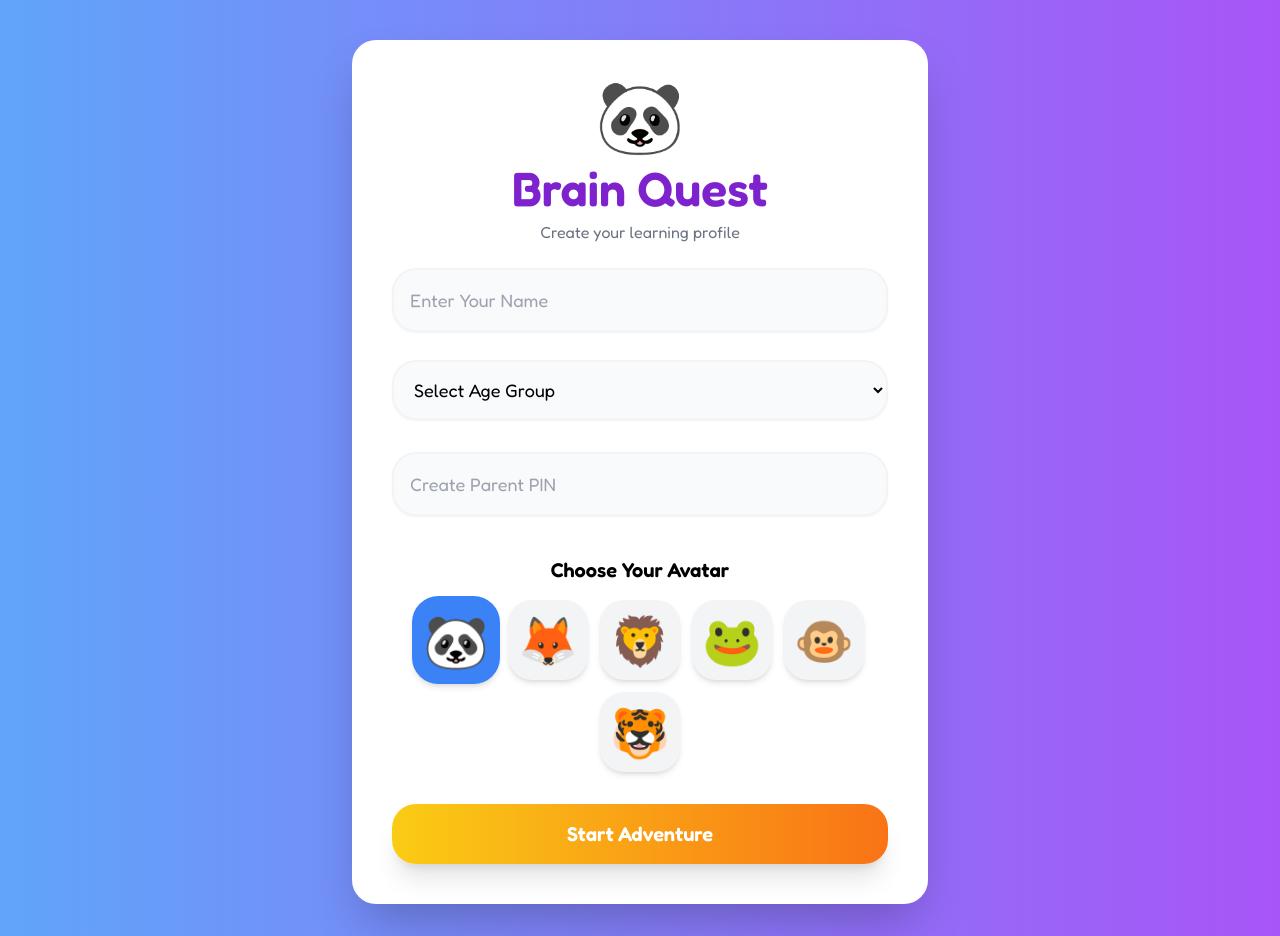
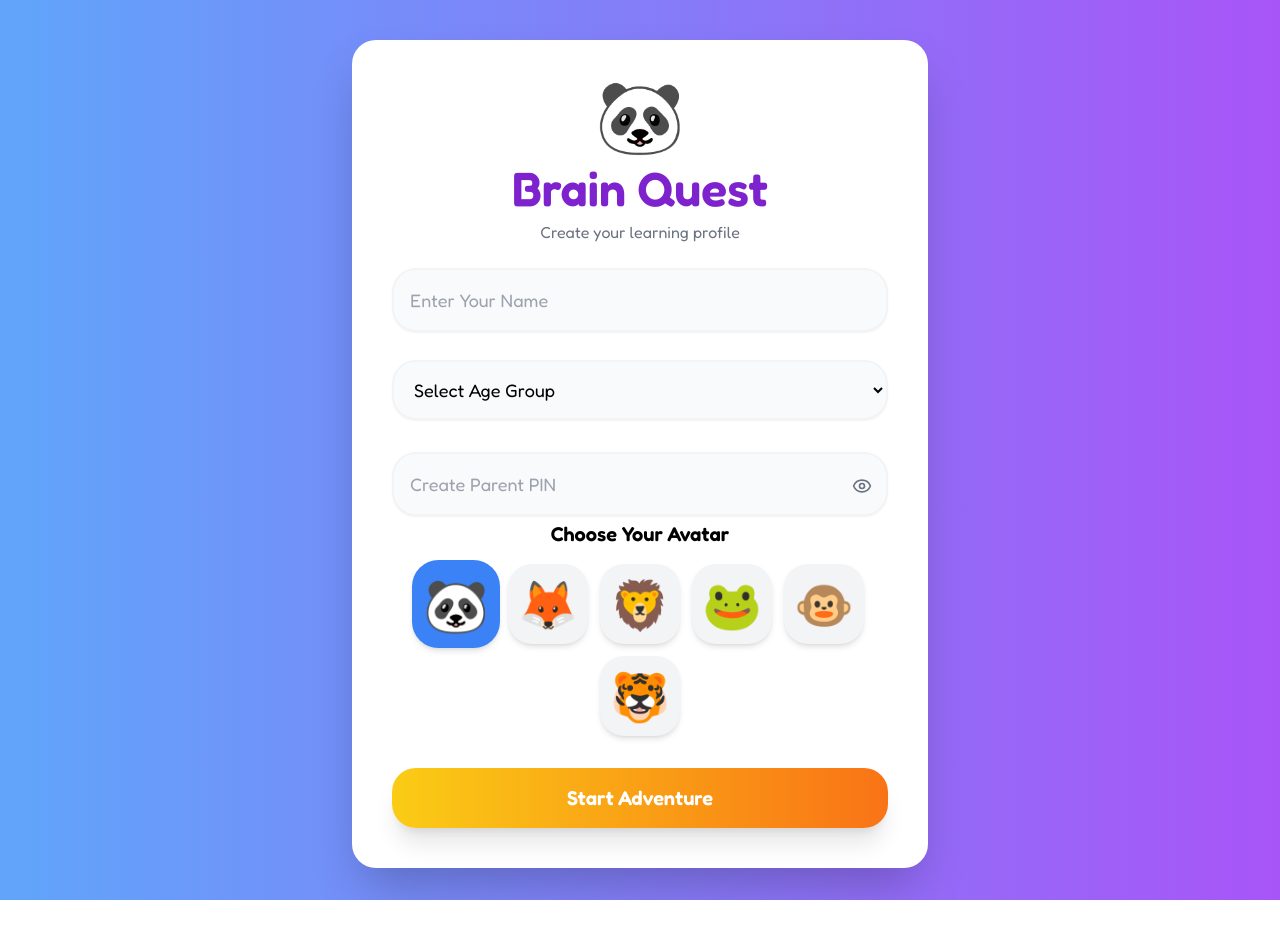
Before and after one commit to Yash-Roy05/Brain-Quest, a React (Create React App) app: page /create-profile in a window 1280 px wide. After the commit the page ends 900 px from the top, so only its background shows below. Built offline with nearby package versions, Linux system fonts and the light colour scheme.

Commit message:
Parent pin fix to only 4 digit pin

```diff
--- a/package.json
+++ b/package.json
@@ -10,6 +10,7 @@
     "@types/react": "^19.2.14",
     "@types/react-dom": "^19.2.3",
     "framer-motion": "^12.38.0",
+    "lucide-react": "^1.18.0",
     "react": "^19.2.5",
     "react-confetti": "^6.4.0",
     "react-dom": "^19.2.5",
--- a/src/pages/CreateProfile.tsx
+++ b/src/pages/CreateProfile.tsx
@@ -2,6 +2,7 @@ import { useState } from "react";
 import { useNavigate } from "react-router-dom";
 import { useUser } from "../context/UserContext.tsx";
 import PageWrapper from "../components/PageWrapper.tsx";
+import { Eye, EyeOff } from "lucide-react";
 
 export default function Profile() {
   const navigate = useNavigate();
@@ -19,6 +20,8 @@ export default function Profile() {
 
   // parent empty error hadling
   const [pinError, setPinError] = useState(false);
+
+  const [showPin, setShowPin] = useState(false);
 
   // ⭐ Selected Avatar
   const [avatar, setAvatar] = useState("🐼");
@@ -39,13 +42,13 @@ export default function Profile() {
       setAgeError(false);
     }
 
-    if (!parentPin.trim()) {
+    if (parentPin.length !== 4) {
       setPinError(true);
     } else {
       setPinError(false);
     }
 
-    if (!name.trim() || !age || !parentPin.trim()) {
+    if (!name.trim() || !age || parentPin.length !== 4) {
       return;
     }
 
@@ -135,29 +138,33 @@ export default function Profile() {
             Please select age group
           </p>
 
+          <div className="relative">
             <input
-            type="password"
-            maxLength={6}
+              type={showPin ? "text" : "password"}
+              inputMode="numeric"
+              maxLength={4}
               placeholder="Create Parent PIN"
               value={parentPin}
               onChange={(e) => {
-              setParentPin(e.target.value);
+                const value = e.target.value.replace(/\D/g, "");
+                setParentPin(value);
                 setPinError(false);
               }}
-            className={`w-full bg-gray-50 border-2 rounded-3xl p-4 text-lg shadow-sm focus:outline-none mb-1 ${
+              className={`w-full bg-gray-50 border-2 rounded-3xl p-4 pr-12 text-lg shadow-sm focus:outline-none mb-1 ${
                 pinError
                   ? "border-red-500"
                   : "border-gray-100 focus:border-purple-500"
               }`}
             />
 
-          <p
-            className={`text-red-500 text-sm text-left min-h-[20px] mb-4 ${
-              pinError ? "opacity-100" : "opacity-0"
-            }`}
+            <button
+              type="button"
+              onClick={() => setShowPin(!showPin)}
+              className="absolute right-4 top-1/2 -translate-y-1/2 text-gray-500 hover:text-gray-700"
             >
-            Please create parent PIN
-          </p>
+              {showPin ? <EyeOff size={20} /> : <Eye size={20} />}
+            </button>
+          </div>
 
           {/* 🧍 Avatar Selection */}
           <div className="mb-8">
--- a/src/pages/ParentLogin.tsx
+++ b/src/pages/ParentLogin.tsx
@@ -1,6 +1,7 @@
 import { useState } from "react";
 import { useNavigate } from "react-router-dom";
 import { useUser } from "../context/UserContext.tsx";
+import { Eye, EyeOff } from "lucide-react";
 
 export default function ParentLogin() {
   const navigate = useNavigate();
@@ -8,20 +9,25 @@ export default function ParentLogin() {
   const { user } = useUser();
 
   const [pin, setPin] = useState("");
-  const [error, setError] = useState(false);
+  const [error, setError] = useState("");
+
+  const [showPin, setShowPin] = useState(false);
 
   const handleLogin = () => {
+    if (pin.length !== 4) {
+      setError("Please enter 4 digit PIN");
+      return;
+    }
+
     if (pin === user.parentPin) {
       navigate("/parent-dashboard");
     } else {
-      setError(true);
+      setError("Incorrect PIN");
     }
   };
-
   return (
     <div className="h-[calc(100vh-100px)] pb-0 md:pb-10 pt-20 md:pt-40 bg-gradient-to-r from-blue-400 to-purple-500 flex items-start justify-center py-8 px-4 mb-0 md:mb-0 dark:from-gray-900 dark:via-gray-900 dark:to-black">
       <div className="bg-white rounded-3xl shadow-2xl p-8 w-full max-w-md text-center dark:bg-gray-700">
-
         <h1 className="text-4xl font-black text-purple-700 mb-2 md:mb-2 dark:text-white">
           Parent Login
         </h1>
@@ -30,23 +36,30 @@ export default function ParentLogin() {
           Enter Parent PIN
         </p>
 
+        <div className="relative">
           <input
-          type="password"
-          maxLength={6}
+            type={showPin ? "text" : "password"}
+            maxLength={4}
             value={pin}
             onChange={(e) => {
-            setPin(e.target.value);
-            setError(false);
+              const value = e.target.value.replace(/\D/g, "");
+              setPin(value);
+              setError("");
             }}
-          placeholder="Enter PIN"
-          className="w-full border-2 rounded-2xl p-4 text-center text-xl "
+            placeholder="Enter 4 Digit PIN"
+            className="w-full border-2 rounded-2xl p-4 text-center text-xl pr-12"
           />
 
-        {error && (
-          <p className="text-red-500 mt-2">
-            Incorrect PIN
-          </p>
-        )}
+          <button
+            type="button"
+            onClick={() => setShowPin(!showPin)}
+            className="absolute right-4 top-1/2 -translate-y-1/2 text-gray-500"
+          >
+            {showPin ? <EyeOff size={22} /> : <Eye size={22} />}
+          </button>
+        </div>
+
+        {error && <p className="text-red-500 mt-2">{error}</p>}
 
         <button
           onClick={handleLogin}
```
Also changed, not shown: 1 other file (tests, documents, lock files or other folders). Lines whose indentation alone changed are shown as unchanged.
